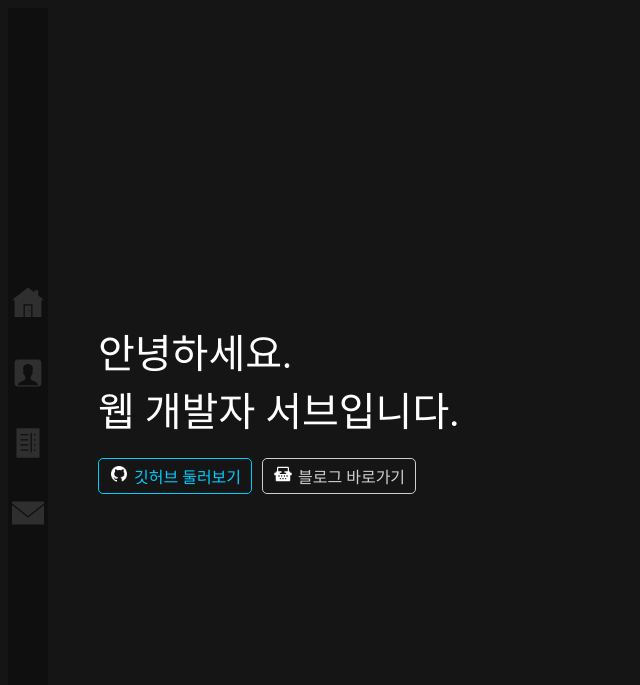
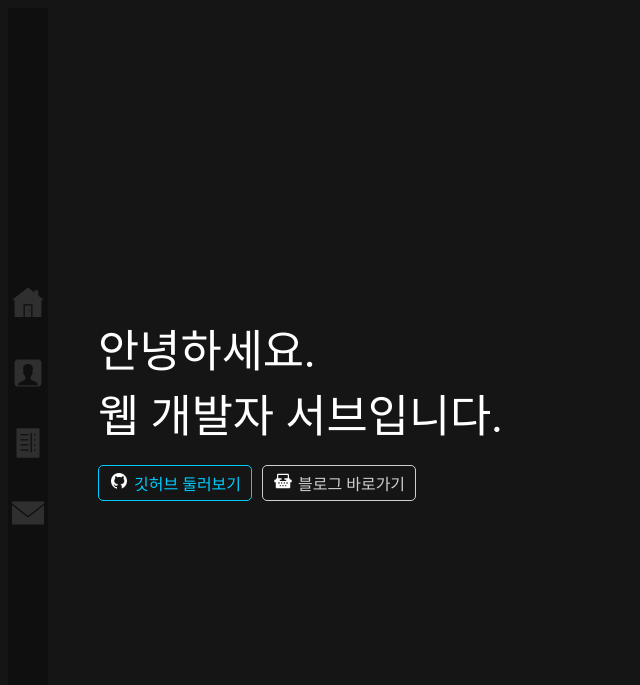
Before and after one commit to p-sw/Portfolio, a Django app: page / in a window 1280 px wide. Shown: the top 685 px of the page, without its empty margins (0-640 px from the left). Run offline with Django 4.2, Linux system fonts and the light colour scheme; some libraries are stand-ins or nearby versions; some web fonts are replaced.

Commit message:
Changed sizes

```diff
--- a/portfolio/app/static/app/css/home.css
+++ b/portfolio/app/static/app/css/home.css
@@ -12,7 +12,7 @@ header#welcome-title {
     color: var(--index-welcome-title-color);
 
     font-family: 'Pretendard Std Variable';
-    font-size: 2.5rem;
+    font-size: 3.5vw;
 }
 
 a.button {
@@ -26,6 +26,7 @@ a.button {
 
     background-color: var(--a-button-background-color);
     text-decoration: none;
+    font-weight: 400;
 
     cursor: pointer;
 
```
